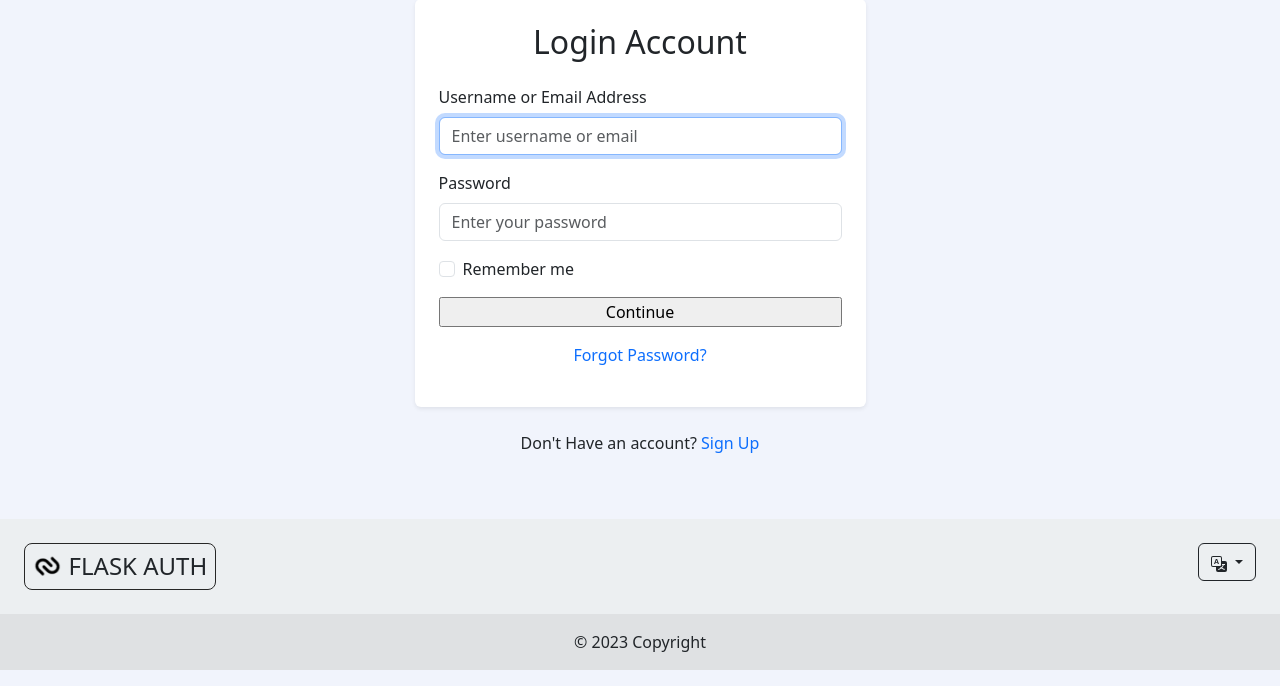
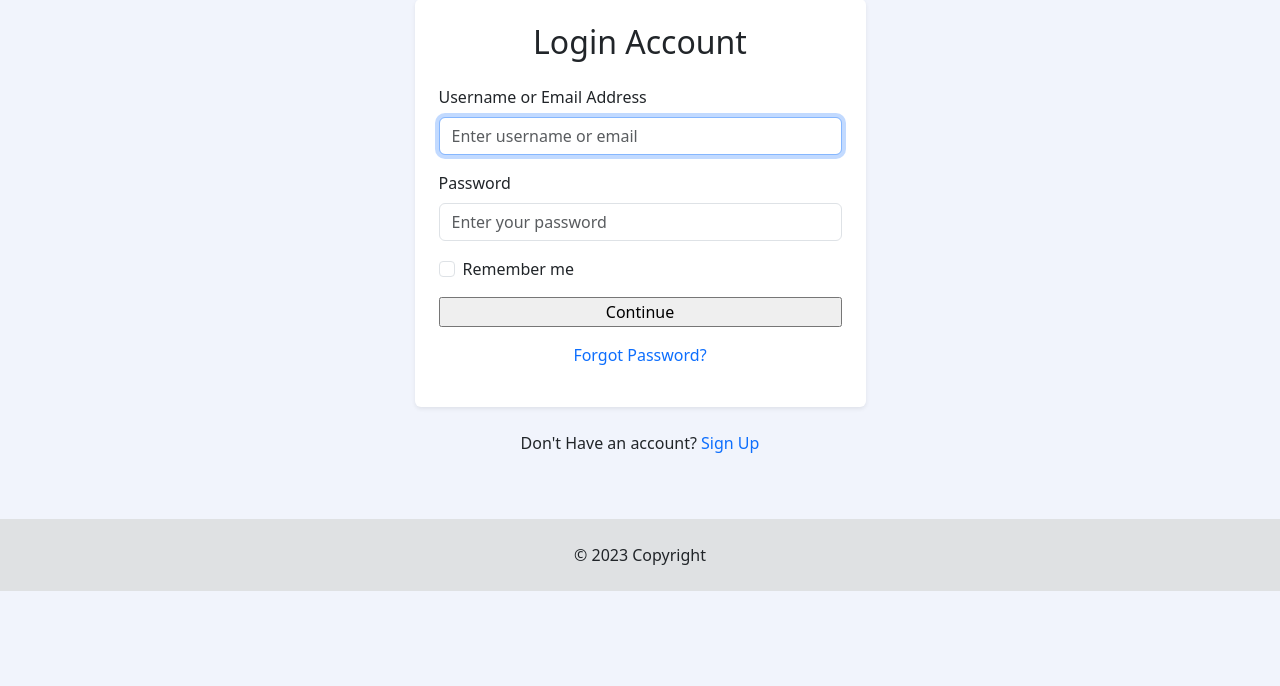
Before and after one commit to anuraagnagar/flask-user-authentication, a Flask app: a page that uses accounts/templates/base.html in a window 1280 px wide. Shown: the part 114-800 px from the top of the page. Run offline with Flask 3, Linux system fonts and the light colour scheme; some libraries are stand-ins or nearby versions.

Commit message:
Format: HTML code format and improve some styling.

```diff
--- a/accounts/templates/base.html
+++ b/accounts/templates/base.html
@@ -10,10 +10,12 @@
   <meta name="viewport" content="width=device-width, initial-scale=1.0" />
   <link rel="shortcut icon" href="{{ url_for('static', filename='assets/favicon.ico') }}" type="image/x-icon">
   <title>{% block title %}{% endblock %} - Flask Authentication System</title>
+  <link rel="stylesheet" href="{{ url_for('static', filename='css/style.css') }}">
   {{ bootstrap.load_css() }}
 </head>
 
 <body style="background-color: #f1f4fc;">
+  <!-- navbar -->
   <nav class="navbar navbar-expand-md navbar-dark bg-dark static-top py-1">
     <div class="container-fluid px-lg-4">
       <a class="navbar-brand" href="{{ url_for('accounts.index') }}">
@@ -57,36 +59,7 @@
 
   <!-- Footer -->
   <footer class="text-center text-lg-start text-dark" style="background-color: #ECEFF1">
-    <section class="d-flex justify-content-between p-4" stle="background-color: #21D192">
-      <div class="me-5">
-        <div class="d-flex p-2 rounded-3" style="border: 1px solid #272727;">
-          <img class="me-2" src="{{ url_for('static', filename='assets/favicon.ico') }}" alt="." style="height: 28px;">
-          <h4 class="text-uppercase m-0">Flask Auth</h4>
-        </div>
-      </div>
-
-      <div>
-        <div class="dropdown">
-          <a class="btn btn-outline-dark dropdown-toggle" href="#" role="button" data-bs-toggle="dropdown"
-            aria-expanded="false">
-            <svg xmlns="http://www.w3.org/2000/svg" width="16" height="16" fill="currentColor" class="bi bi-translate"
-              viewBox="0 0 16 16">
-              <path
-                d="M4.545 6.714 4.11 8H3l1.862-5h1.284L8 8H6.833l-.435-1.286H4.545zm1.634-.736L5.5 3.956h-.049l-.679 2.022H6.18z" />
-              <path
-                d="M0 2a2 2 0 0 1 2-2h7a2 2 0 0 1 2 2v3h3a2 2 0 0 1 2 2v7a2 2 0 0 1-2 2H7a2 2 0 0 1-2-2v-3H2a2 2 0 0 1-2-2V2zm2-1a1 1 0 0 0-1 1v7a1 1 0 0 0 1 1h7a1 1 0 0 0 1-1V2a1 1 0 0 0-1-1H2zm7.138 9.995c.193.301.402.583.63.846-.748.575-1.673 1.001-2.768 1.292.178.217.451.635.555.867 1.125-.359 2.08-.844 2.886-1.494.777.665 1.739 1.165 2.93 1.472.133-.254.414-.673.629-.89-1.125-.253-2.057-.694-2.82-1.284.681-.747 1.222-1.651 1.621-2.757H14V8h-3v1.047h.765c-.318.844-.74 1.546-1.272 2.13a6.066 6.066 0 0 1-.415-.492 1.988 1.988 0 0 1-.94.31z" />
-            </svg>
-          </a>
-          <ul class="dropdown-menu">
-            <li><a class="dropdown-item" href="#">Action</a></li>
-            <li><a class="dropdown-item" href="#">Another action</a></li>
-            <li><a class="dropdown-item" href="#">Something else here</a></li>
-          </ul>
-        </div>
-      </div>
-    </section>
-
-    <div class="text-center p-3" style="background-color: rgba(170, 170, 170, 0.2)">
+    <div class="text-center p-4" style="background-color: rgba(170, 170, 170, 0.2)">
       © 2023 Copyright
     </div>
   </footer>
--- a/accounts/templates/error.html
+++ b/accounts/templates/error.html
@@ -6,7 +6,7 @@
 <div class="my-3">
     <div class="container">
         <div class="h-100vh">
-            <div class="row align-items-center" style="height: 75vh;">
+            <div class="row align-items-center" style="height: 80vh;">
                 <h1 class="text-center"><span class="text-primary">404 </span>Page Not Found</h1>
             </div>
         </div>
--- a/accounts/templates/index.html
+++ b/accounts/templates/index.html
@@ -15,8 +15,9 @@
                         <img class="rounded-circle mt-5 mb-3" style="object-fit: cover;width: 180px;height: 180px;"
                             src="{{ url_for('static', filename='assets/profile/'+profile.avator) }}">
                         {% else %}
-                        <img src="{{ url_for('static', filename='assets/images/default_avator.png') }}" alt="profile image"
-                            class="rounded-circle mt-4 mb-3" style="object-fit: cover;width: 200px;height: 200px;" />
+                        <img src="{{ url_for('static', filename='assets/images/default_avator.png') }}"
+                            alt="profile image" class="rounded-circle mt-4 mb-3"
+                            style="object-fit: cover;width: 200px;height: 200px;" />
                         {% endif %}
                     </div>
                 </div>
```
